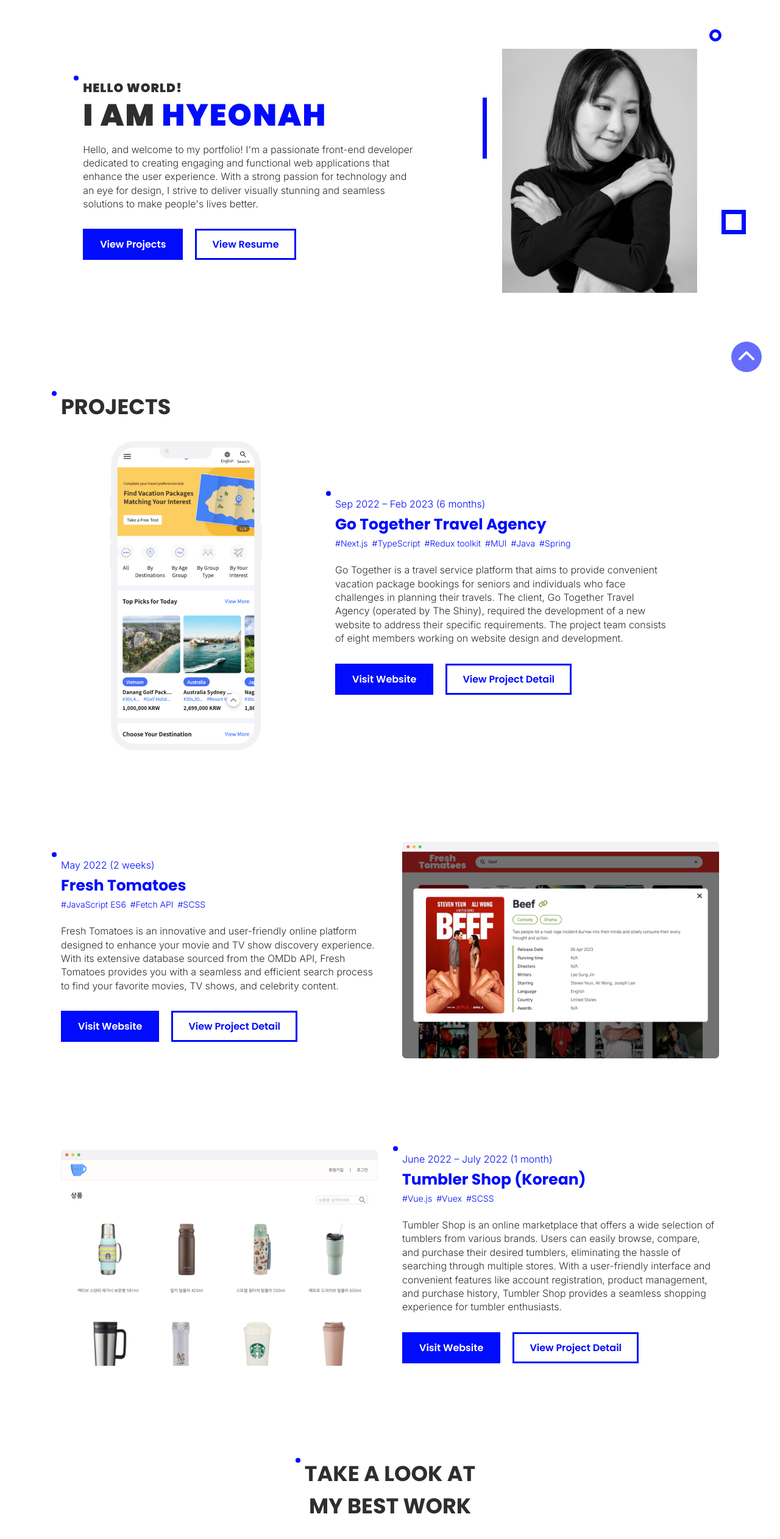
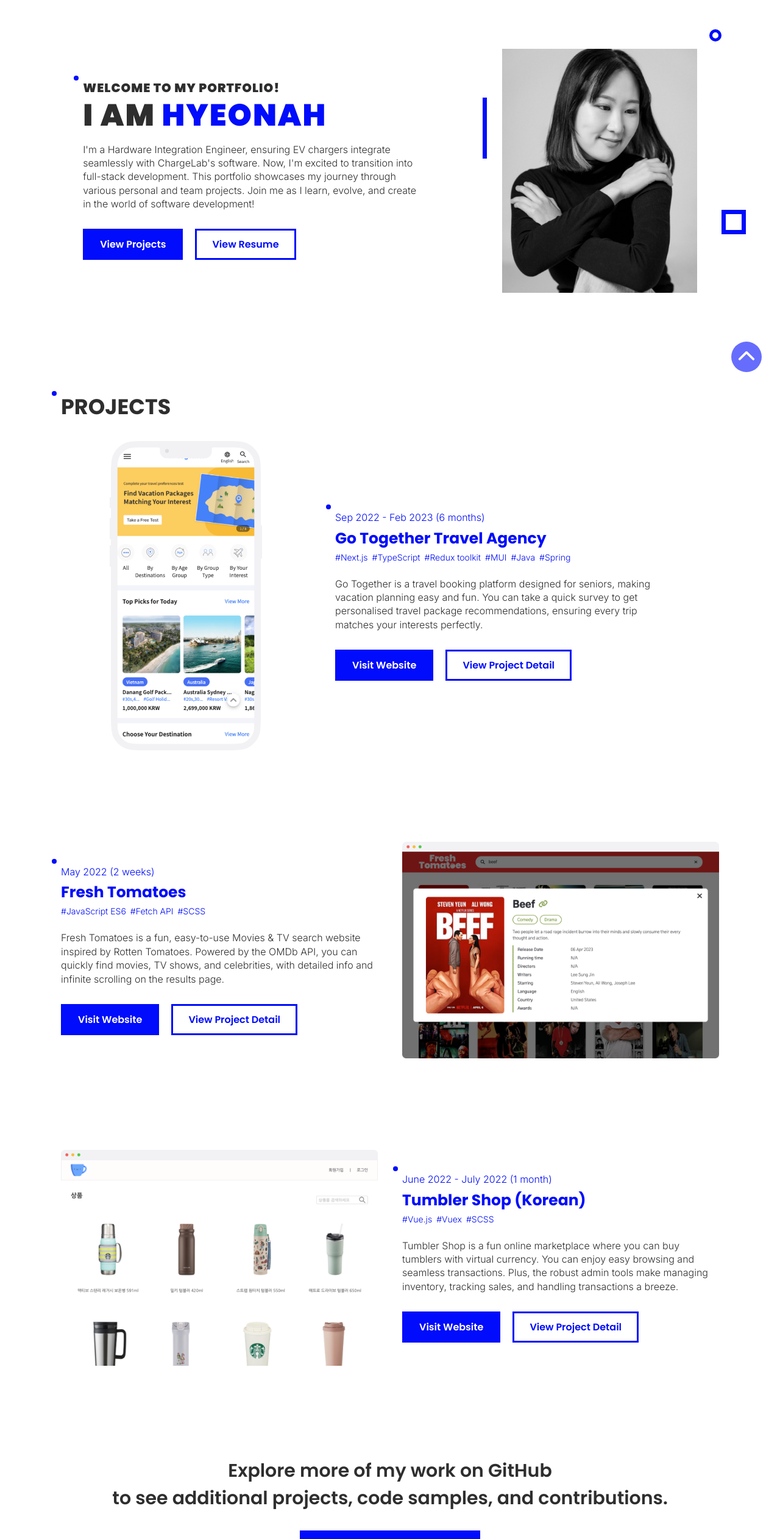
Before and after one commit to hyeonahc/portfolio, a Next.js app: page / in a window 1280 px wide. Shown: the part 160-2683 px from the top of the page at 61% size. Built offline with nearby package versions, Linux system fonts and the light colour scheme; a web font is replaced by a local one.

Commit message:
Update portfolio website content

```diff
--- a/components/ContactSection/index.js
+++ b/components/ContactSection/index.js
@@ -16,7 +16,7 @@ const ContactSection = () => {
         let&apos;s <Highlight>work together</Highlight>
       </Title>
       <Paragraph>
-        Let&apos;s turn your ideas into reality!
+        Let&apos;s turn ideas into reality!
         <br />
         Reach out and let&apos;s create something amazing together.
       </Paragraph>
--- a/components/Footer/index.js
+++ b/components/Footer/index.js
@@ -7,13 +7,11 @@ const Footer = () => {
     <Row>
       <Author>
         Designed & Built by{' '}
-        <Link
-          href='https://github.com/hyeonahc'
-          target='_blank'>
+        <Link href='https://github.com/hyeonahc' target='_blank'>
           hyeonahc
         </Link>
       </Author>
-      <Copyright>© 2023 All Rights Reserved</Copyright>
+      <Copyright>© 2024 All Rights Reserved</Copyright>
       <Social />
     </Row>
   )
--- a/components/MainSection/index.js
+++ b/components/MainSection/index.js
@@ -29,26 +29,21 @@ const btnInfo = [
 const MainSection = () => {
   return (
     <Row id='home'>
-      <Col
-        flexBasis='60%'
-        mdOrder='1'>
+      <Col flexBasis='60%' mdOrder='1'>
         <ProfileCopy>
           <Hello>
-            <BulletPoint
-              top='-10px'
-              left='-15px'
-            />
-            hello world!
+            <BulletPoint top='-10px' left='-15px' />
+            Welcome to my portfolio!
           </Hello>
           <Hyeonah>
             I am <Highlight>Hyeonah</Highlight>
           </Hyeonah>
           <Paragraph>
-            Hello, and welcome to my portfolio! I&apos;m a passionate front-end
-            developer dedicated to creating engaging and functional web
-            applications that enhance the user experience. With a strong passion
-            for technology and an eye for design, I strive to deliver visually
-            stunning and seamless solutions to make people&apos;s lives better.
+            I'm a Hardware Integration Engineer, ensuring EV chargers integrate
+            seamlessly with ChargeLab's software. Now, I'm excited to transition
+            into full-stack development. This portfolio showcases my journey
+            through various personal and team projects. Join me as I learn,
+            evolve, and create in the world of software development!
           </Paragraph>
           <Button btnInfo={btnInfo} />
         </ProfileCopy>
--- a/components/MyJourneySection/MyJourneyData.js
+++ b/components/MyJourneySection/MyJourneyData.js
@@ -1,25 +1,29 @@
 export const MyJourneyData = [
+  {
+    year: '2024',
+    organization: 'ChargeLab',
+    link: 'https://chargelab.co/',
+    position: 'Hardware Integration Engineer',
+    duration: 'Sep 2024 - Present',
+    experiences: [
+      "Test EV chargers and firmware integration with ChargeLab's software.",
+      'Verify Level 2 and Level 3 chargers for deployment.',
+      'Execute hardware automation tests and analyze results.',
+      'Design and develop UIs for a testing automation tool to streamline OEM use.',
+      'Enhance charger performance through troubleshooting and issue resolution.',
+      'Coordinate firmware updates with manufacturers for the North American market.',
+    ],
+  },
   {
     year: '2023',
     organization: 'Frontdreams Technologies',
     link: 'https://frontdreams.com',
     position: 'Web Designer',
-    duration: 'Sep 2022 - Present',
+    duration: 'Sep 2023 - Aug 2023',
     experiences: [
-      'Successfully conducted comprehensive WordPress training sessions for more than 20 interns, resulting in empowered handling of website projects independently and increased productivity',
-      'Designed and launched client eCommerce websites, tailoring site to meet specific business needs and ensuring a seamless online shopping experience for their customers',
-      'Designed and developed a dynamic restaurant website, incorporating interactive menus and visually appealing elements to attract and engage customers',
-    ],
-  },
-  {
-    year: '2023',
-    organization: 'Progressive Animal Welfare Services (PAWS)',
-    link: 'https://pawscanada.ca/',
-    position: 'eCommerce Specialist',
-    duration: 'Apr 2023 - Present',
-    experiences: [
-      'Pioneer and oversee full-scale e-commerce, from vendor selection to successful market entry, while selecting suitable platforms and technologies for sales',
-      'Improve the digital experience by leveraging Google Analytics reports to analyze user behavior, identify areas for improvement, and make data-driven decisions that enhance website performance and increase conversion rates',
+      'Designed, developed, and launched 5+ client websites.',
+      'Trained 20+ interns in WordPress development and project management.',
+      'Created responsive and visually appealing websites using HTML, CSS, and JavaScript.',
     ],
   },
   {
@@ -29,12 +33,12 @@ export const MyJourneyData = [
     position: 'Front End Developer',
     duration: 'Sep 2022 - Feb 2023',
     experiences: [
-      'Created a large-scale mobile web application for a travel agency, reduced the page load time, improved the rendering speed from 21 seconds to 10 seconds, and transformed a non-responsive website into a responsive one',
-      'Developed a secure login mechanism using modern authentication techniques such as JWT, and created user features for sign-up, login, and my account, leading to increased user engagement and platform growth',
-      'Built a survey page, enabling users to navigate and identify desired tour packages more efficiently, resulting in a reduction in customer searching time and improving overall business satisfaction ratings',
-      'Implemented server-side rendering (SSR) techniques to significantly enhance the rendering speed of product lists and product detail pages that contained big data, resulting in improved performance and user experience',
-      'Collaborated with UI/UX designers to contribute to improving the product, analyzing the technical risks, and translating prototype mockups into clean, efficient and reusable code while adhering to best practices',
-      'Integrated data from internal APIs developed by the back-end team, utilizing technologies including the React-based framework Next.js, TypeScript, Redux Toolkit, HTML5, CSS3, Scss/Sass, and MUI to develop a feature-rich website',
+      'Created a large-scale mobile web app, developing 5 features and 13 pages.',
+      'Implemented secure login with JWT and user features like signup and account management.',
+      'Built a survey page recommending vacation packages based on user preferences.',
+      'Enhanced page performance with server-side rendering (SSR).',
+      'Collaborated with UI/UX designers to translate mockups into clean, reusable code.',
+      'Integrated backend data using RESTful APIs, Next.js, TypeScript, Redux Toolkit, HTML, CSS, and MUI.',
     ],
   },
   {
@@ -44,10 +48,9 @@ export const MyJourneyData = [
     position: 'Certificate, Front End Developer',
     duration: 'Mar 2022 - Oct 2022',
     experiences: [
-      'Completed a one-year certificate program at Fast Campus, a private education academy in Korea',
-      'CAcquired proficiency in the following technologies: JavaScript ES6, TypeScript, Vue.js, React.js (React Hooks, Redux), SASS/SCSS, Bootstrap, and Python',
-      'Gained extensive knowledge in Git, GitHub, SPA(Single-Page Applications), RESTful APIs, ESLint, Webpack, and Responsive Design',
-      'Successfully completed two personal projects and contributed to three team projects. For a detailed overview of my projects',
+      'Gained proficiency in JavaScript ES6, TypeScript, Vue.js, React.js, SASS/SCSS, Bootstrap, and Python.',
+      'Acquired knowledge in Git, GitHub, SPA, RESTful APIs, ESLint, Webpack, and Responsive Design.',
+      'Completed two personal projects and contributed to three team projects.',
     ],
   },
   {
@@ -57,9 +60,9 @@ export const MyJourneyData = [
     position: 'Web Designer',
     duration: 'Jun 2021 - Jul 2021',
     experiences: [
-      'Worked at an agency which assists main street businesses to adopt digital technologies to increase online sales',
-      'Established e-commerce websites with WordPress, Wix, and Shopify for clients including pumpkin farm, jewelry seller, and gym as a part of Ontario Digital Transformation Grant Program ran by the state government',
-      'Provided SEO audit and development, website operation training, and guidelines on how to manage the website to the clients',
+      'Established e-commerce websites using WordPress, Wix, and Shopify.',
+      'Developed sites for diverse clients, including a pumpkin farm, jewelry seller, and gym.',
+      'Provided SEO audits and website operation training.',
     ],
   },
   {
@@ -69,12 +72,11 @@ export const MyJourneyData = [
     position: 'Web Developer',
     duration: 'Feb 2019 - Jan 2021',
     experiences: [
-      'Communicated effectively with clients to collect and analyze business requirements, developing and maintaining mobile-friendly websites optimized for accessibility, scalability and speed within a digital marketing agency',
-      'Achieved a 15% increase in website traffic and a 5% increase in customer purchases for the pharmaceutical company Drysol by developing a landing page with SEO principles and Google Ads A/B testing',
-      "Led the full web development cycle for Coastal Rides' mobile-responsive website, resulting in a remarkable 10% increase in app downloads and successfully meeting the company's quarterly marketing objectives",
-      'Collaborated with a marketing team to implement marketing strategies and created email campaigns, website content, landing pages, event tracking, and marketing materials, and conducted SEO audits and development',
-      "Provided insights and recommendations to improve clients' online performance by monitoring Google Analytics, implementing Google Tag Manager tracking codes, and optimizing website visibility in search results with Google Search Console",
-      'Created high-quality code based on prototype designs, utilizing HTML5, CSS3, JavaScript ES6, Bootstrap, and WordPress to develop responsive websites that are compatible with all devices and modern browsers',
+      'Translated mockups into responsive, high-quality websites using HTML5, CSS3, JavaScript ES6, Bootstrap, and WordPress.',
+      "Increased Drysol's traffic and purchases through SEO and A/B testing.",
+      "Boosted Coastal Rides' app downloads through web development.",
+      'Improved site visibility using Google Analytics and Google Tag Manager.',
+      'Implemented marketing strategies and conducted SEO audits.',
     ],
   },
   {
@@ -84,9 +86,10 @@ export const MyJourneyData = [
     position: 'UX/UI Designer',
     duration: 'Feb 2019 - Jan 2021',
     experiences: [
-      'Engaged in Agile environment, partnering with software developers, marketing teams, and other business units to analyze requirements and develop UI solutions for Merln, a marketing analytics software',
-      'Played a key role in maintaining design consistency by creating 20 design guidelines for a development team, aligning them with the design direction and implementing UI/UX enhancements for a development team',
-      'Created UI design prototypes with Adobe XD, incorporating various components and pages such as messenger, FSA map, chat box, sentiment analysis, and admin page, to drive intuitive and engaging user experiences',
+      'Developed intuitive UI solutions for Merln, an advanced analytics platform.',
+      'Analyzed requirements and translated them into functional UI designs.',
+      'Created 20 design guidelines to ensure consistency and ease of implementation.',
+      'Designed and prototyped UI components using Adobe XD.',
     ],
   },
   {
@@ -96,7 +99,10 @@ export const MyJourneyData = [
     position: 'Diploma, Media Communications',
     duration: 'Sep 2017 - Apr 2019',
     experiences: [
-      'Acquired a wide range of skills including digital marketing, content creation, photography, videography, graphic design, and web design',
+      'Designed and developed websites using HTML, CSS, and web design tools.',
+      'Learned strategic media writing, social media marketing, and digital content creation.',
+      'Created and edited multimedia content, including videos and graphics.',
+      'Utilized software like Photoshop, InDesign, XD, After Effects, Illustrator, and Premiere Pro.',
     ],
   },
 ]
--- a/components/ProjectSection/ProjectCTA/ProjectCTA.styled.js
+++ b/components/ProjectSection/ProjectCTA/ProjectCTA.styled.js
@@ -7,11 +7,10 @@ export const Row = styled.div`
   gap: 30px;
 `
 
-export const Title = styled.h2`
+export const Title = styled.p`
   font-family: ${props => props.theme.fontFamily.poppins};
-  font-size: ${props => props.theme.fontSizes.xxxl};
-  font-weight: ${props => props.theme.fontWeight.bold};
-  text-transform: uppercase;
+  font-size: ${props => props.theme.fontSizes.xxl};
+  font-weight: ${props => props.theme.fontWeight.semibold};
   line-height: normal;
   text-align: center;
   position: relative;
--- a/components/ProjectSection/ProjectCTA/index.js
+++ b/components/ProjectSection/ProjectCTA/index.js
@@ -1,5 +1,4 @@
 import Button from '@components/Common/Button'
-import { BulletPoint } from '@styles/globals'
 import { Row, Title } from './ProjectCTA.styled'
 
 const btnInfo = [
@@ -9,24 +8,18 @@ const btnInfo = [
   //   newTab: false,
   // },
   {
-    name: 'load more projects',
+    name: 'View More Projects on GitHub',
     link: 'https://github.com/hyeonahc',
   },
 ]
 
 const ProjectCTA = () => {
   return (
-    <Row
-      flexDirection='column'
-      gap='1.5em'>
+    <Row flexDirection='column' gap='1.5em'>
       <Title>
-        <BulletPoint
-          top='1px'
-          left='-15px'
-        />
-        take a look at
+        Explore more of my work on GitHub
         <br />
-        my best work
+        to see additional projects, code samples, and contributions.
       </Title>
       <Button btnInfo={btnInfo} />
     </Row>
--- a/components/ProjectSection/projectData.js
+++ b/components/ProjectSection/projectData.js
@@ -6,11 +6,11 @@ export const projectData = [
   {
     thumbnail: goTogether,
     maxWidth: '250px',
-    date: 'Sep 2022 – Feb 2023 (6 months)',
+    date: 'Sep 2022 - Feb 2023 (6 months)',
     title: 'go together travel agency',
     devs: ['Next.js', 'TypeScript', 'Redux toolkit', 'MUI', 'Java', 'Spring'],
     description:
-      'Go Together is a travel service platform that aims to provide convenient vacation package bookings for seniors and individuals who face challenges in planning their travels. The client, Go Together Travel Agency (operated by The Shiny), required the development of a new website to address their specific requirements. The project team consists of eight members working on website design and development.',
+      'Go Together is a travel booking platform designed for seniors, making vacation planning easy and fun. You can take a quick survey to get personalised travel package recommendations, ensuring every trip matches your interests perfectly.',
     links: [
       'https://gotogether-s.vercel.app/en',
       'https://github.com/gotogether-s/gotogether-s',
@@ -23,7 +23,7 @@ export const projectData = [
     title: 'Fresh Tomatoes',
     devs: ['JavaScript ES6', 'Fetch API', 'SCSS'],
     description:
-      'Fresh Tomatoes is an innovative and user-friendly online platform designed to enhance your movie and TV show discovery experience. With its extensive database sourced from the OMDb API, Fresh Tomatoes provides you with a seamless and efficient search process to find your favorite movies, TV shows, and celebrity content.',
+      'Fresh Tomatoes is a fun, easy-to-use Movies & TV search website inspired by Rotten Tomatoes. Powered by the OMDb API, you can quickly find movies, TV shows, and celebrities, with detailed info and infinite scrolling on the results page.',
     links: [
       'https://fresh-tomatoes-movie-search.netlify.app/',
       'https://github.com/hyeonahc/fresh-tomatoes',
@@ -32,11 +32,11 @@ export const projectData = [
   {
     thumbnail: tumblerShop,
     maxWidth: '550px',
-    date: 'June 2022 – July 2022 (1 month)',
+    date: 'June 2022 - July 2022 (1 month)',
     title: 'tumbler shop (Korean)',
     devs: ['Vue.js', 'Vuex', 'SCSS'],
     description:
-      'Tumbler Shop is an online marketplace that offers a wide selection of tumblers from various brands. Users can easily browse, compare, and purchase their desired tumblers, eliminating the hassle of searching through multiple stores. With a user-friendly interface and convenient features like account registration, product management, and purchase history, Tumbler Shop provides a seamless shopping experience for tumbler enthusiasts.',
+      'Tumbler Shop is a fun online marketplace where you can buy tumblers with virtual currency. You can enjoy easy browsing and seamless transactions. Plus, the robust admin tools make managing inventory, tracking sales, and handling transactions a breeze.',
     links: [
       'https://tumbler-shop.netlify.app/',
       'https://github.com/hyeonahc/tumbler-shop',
--- a/pages/index.js
+++ b/pages/index.js
@@ -1,5 +1,5 @@
 import AboutSection from '@components/AboutSection'
-import AchievementSection from '@components/AchievementSection'
+// import AchievementSection from '@components/AchievementSection'
 import ContactSection from '@components/ContactSection'
 import MainSection from '@components/MainSection'
 import MyJourneySection from '@components/MyJourneySection'
@@ -11,7 +11,7 @@ const Home = () => {
       <MainSection />
       <ProjectSection />
       <AboutSection />
-      <AchievementSection />
+      {/* <AchievementSection /> */}
       <MyJourneySection />
       <ContactSection />
     </div>
```
Also changed, not shown: components/AboutSection/index.js (+14 -16 lines), 1 other file (tests, documents, lock files or other folders).
